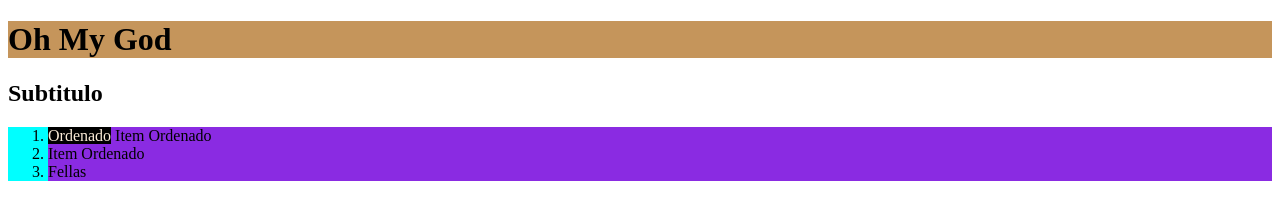
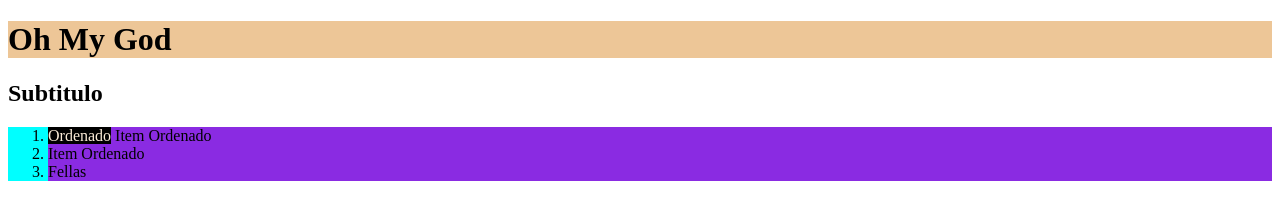
Before and after one commit to ealopz/frontendads1, a plain HTML site: page aulas/fundamentos/inline-bloco.html in a window 1280 px wide. Drawn offline with Linux system fonts and the light colour scheme.

```diff
--- a/aulas/cards/scripts.js
+++ /dev/null
@@ -1 +0,0 @@
-window
--- a/aulas/fundamentos/inline-bloco.html
+++ b/aulas/fundamentos/inline-bloco.html
@@ -13,7 +13,7 @@
         }
 
         h1 {
-            background-color: rgb(197, 149, 91);
+            background-color: rgb(237, 198, 151);
         }
         span {
             background-color: black;
```
